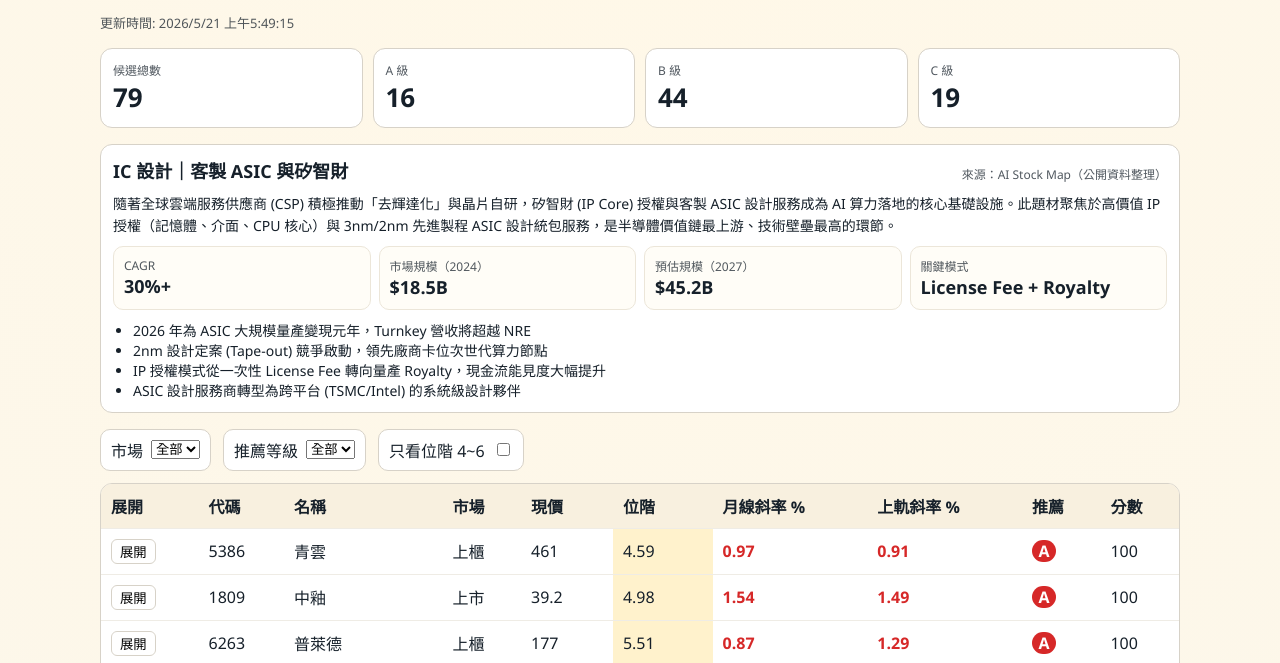
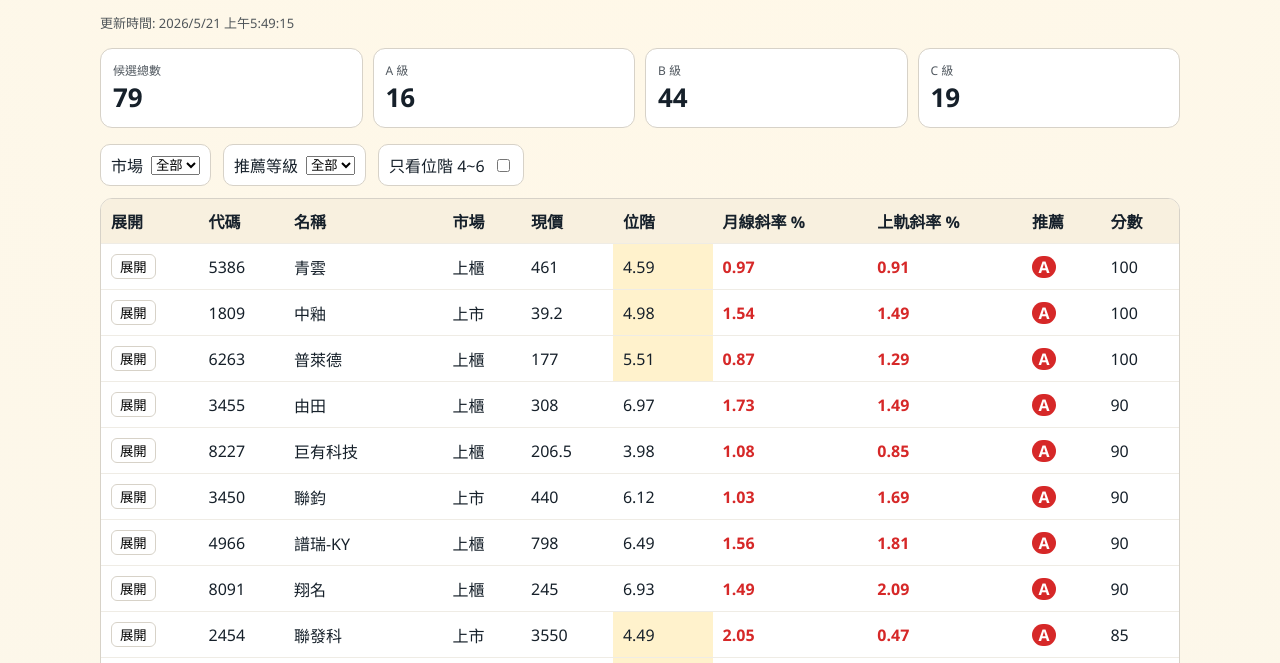
Before and after one commit to f85084/Analytics, a website: page docs/index.html in a window 1280 px wide. Shown: the part 109-772 px from the top of the page. Drawn offline with Linux system fonts and the light colour scheme.

Commit message:
ui: remove topic insight card

```diff
--- a/docs/app.js
+++ b/docs/app.js
@@ -1,34 +1,5 @@
 let allStocks = [];
 let expandedTicker = null;
-
-function renderTopicPanel(topic) {
-  const root = document.getElementById("topicPanel");
-  if (!topic) {
-    root.innerHTML = "";
-    return;
-  }
-
-  const metrics = topic.metrics || {};
-  const trends = topic.keyTrends || [];
-  const keyMetrics = topic.keyMetrics || [];
-
-  root.innerHTML = `
-    <div class="topic-head">
-      <h2>${topic.name || "題材重點"}</h2>
-      <span class="topic-meta">來源：AI Stock Map（公開資料整理）</span>
-    </div>
-    <p class="topic-desc">${topic.description || ""}</p>
-    <div class="topic-grid">
-      <div class="topic-card"><div class="label">CAGR</div><div class="value">${metrics.cagr || "-"}</div></div>
-      <div class="topic-card"><div class="label">市場規模（${metrics.marketSizeYear || "-" }）</div><div class="value">${metrics.marketSize ? `$${metrics.marketSize}B` : "-"}</div></div>
-      <div class="topic-card"><div class="label">預估規模（${metrics.marketSizeProjectedYear || "-" }）</div><div class="value">${metrics.marketSizeProjected ? `$${metrics.marketSizeProjected}B` : "-"}</div></div>
-      <div class="topic-card"><div class="label">關鍵模式</div><div class="value">${(keyMetrics[1] && keyMetrics[1].value) || "-"}</div></div>
-    </div>
-    <ul class="topic-list">
-      ${trends.slice(0, 4).map((x) => `<li>${x}</li>`).join("")}
-    </ul>
-  `;
-}
 
 function renderKpis(summary) {
   const root = document.getElementById("kpis");
@@ -136,7 +107,6 @@ async function init() {
   const data = await res.json();
   allStocks = data.stocks || [];
 
-  renderTopicPanel(data.topicInsight);
   renderKpis(data.summary || { total: 0, levelA: 0, levelB: 0, levelC: 0 });
   renderRows(allStocks);
 
--- a/docs/index.html
+++ b/docs/index.html
@@ -14,8 +14,6 @@
   </header>
 
   <section class="kpis" id="kpis"></section>
-
-  <section class="topic-panel" id="topicPanel"></section>
 
   <section class="filters">
     <label>市場
```
